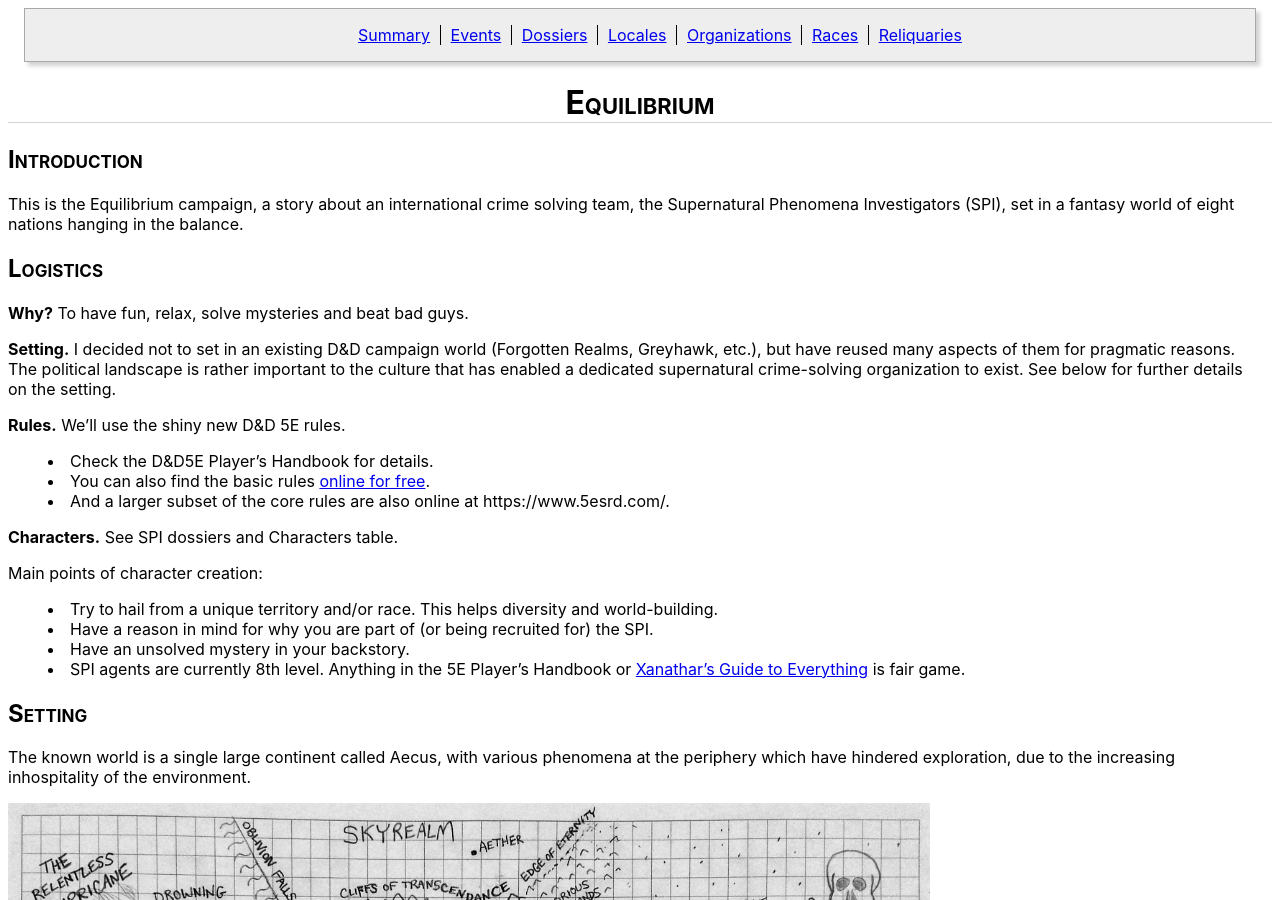
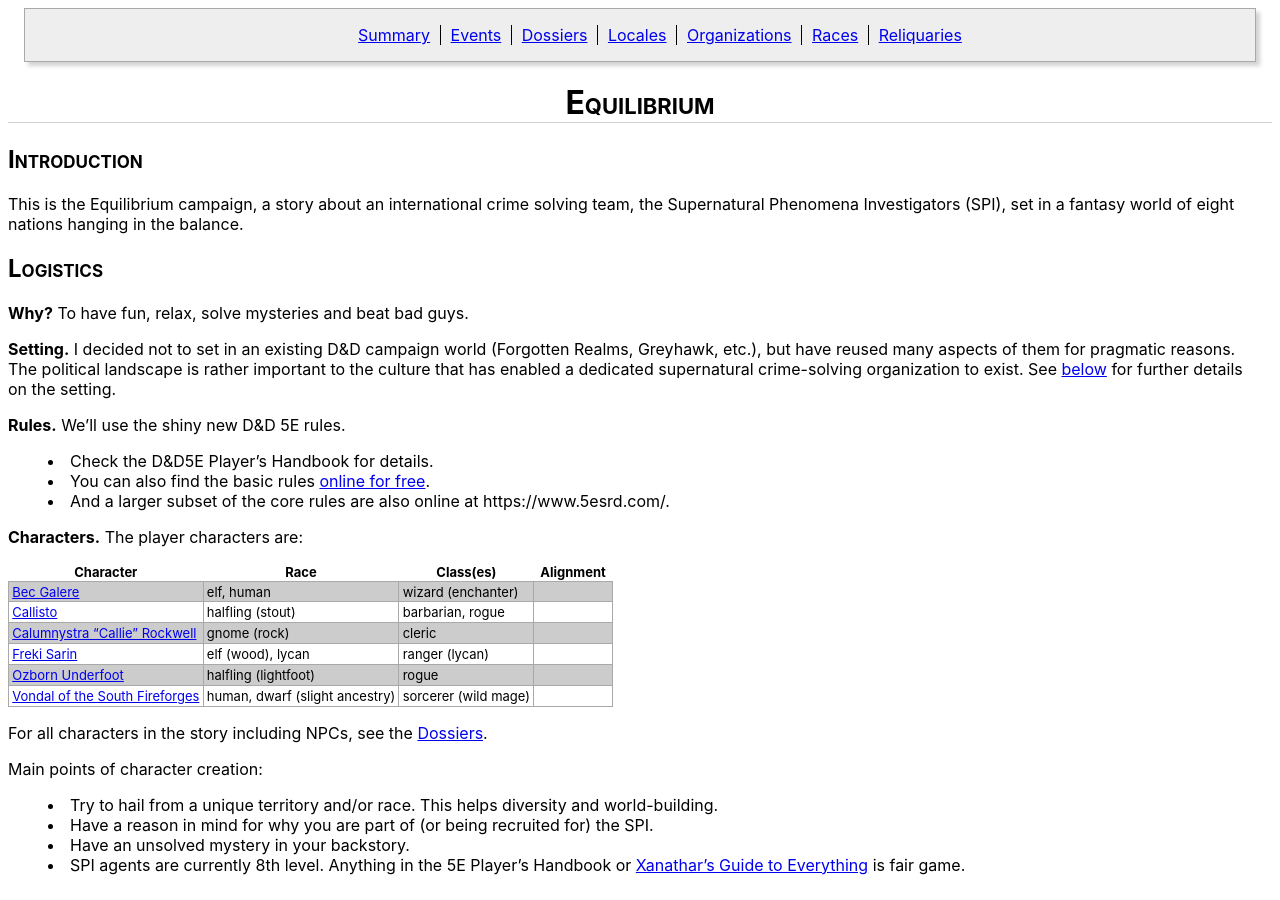
Before and after one commit to ctrueden/equilibrium, a Jekyll site: the page built from _pages/index.md, in a window 1280 px wide and 900 px high. Built offline with Jekyll 4.4.1, drawn with Linux system fonts in a browser that asks for light colours.

Commit message:
Add short characters table to summary page
And add a setting section link, for convenience.

```diff
--- a/_pages/index.md
+++ b/_pages/index.md
@@ -15,15 +15,32 @@ eight nations hanging in the balance.
 **Setting.** I decided not to set in an existing D&D campaign world (Forgotten
 Realms, Greyhawk, etc.), but have reused many aspects of them for pragmatic
 reasons. The political landscape is rather important to the culture that has
-enabled a dedicated supernatural crime-solving organization to exist. See below
-for further details on the setting.
+enabled a dedicated supernatural crime-solving organization to exist.
+See [below](#setting) for further details on the setting.
 
 **Rules.** We'll use the shiny new D&D 5E rules.
 * Check the D&D5E Player's Handbook for details.
 * You can also find the basic rules [online for free](https://dnd.wizards.com/what-is-dnd/basic-rules).
 * And a larger subset of the core rules are also online at https://www.5esrd.com/.
 
-**Characters.** See SPI dossiers and Characters table.
+**Characters.** The player characters are:
+
+| Character | Race | Class(es) | Alignment |
+|-----------|------|-----------|-----------|
+{% assign chars = "bec|cal|callie|freki|oz|vondal" | split: "|" -%}
+{%- for p in site.pages -%}
+{%- for char in chars -%}
+{%- assign char-url = "/dossiers/" | append: char -%}
+{%- if p.url == char-url -%}
+{%- assign char-race = p.statbox.race | join: ", " -%}
+{%- assign char-class = p.statbox.class | join: ", " -%}
+| [{{p.title}}]({{site.baseurl}}{{p.url}}) | {{char-race}} | {{char-class}} | {{p.statbox.alignment}} |
+{% comment -%} {%- endcomment -%}
+{%- endif -%}
+{%- endfor -%}
+{%- endfor %}
+
+For all characters in the story including NPCs, see the [Dossiers](dossiers).
 
 Main points of character creation:
 * Try to hail from a unique territory and/or race. This helps diversity and world-building.
```
